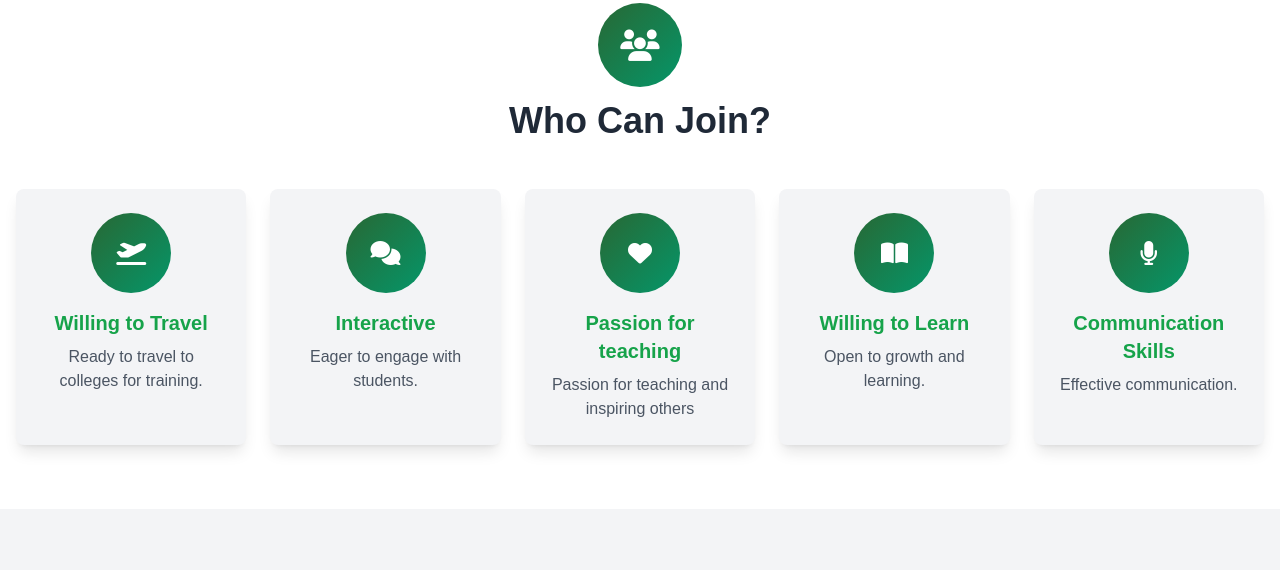
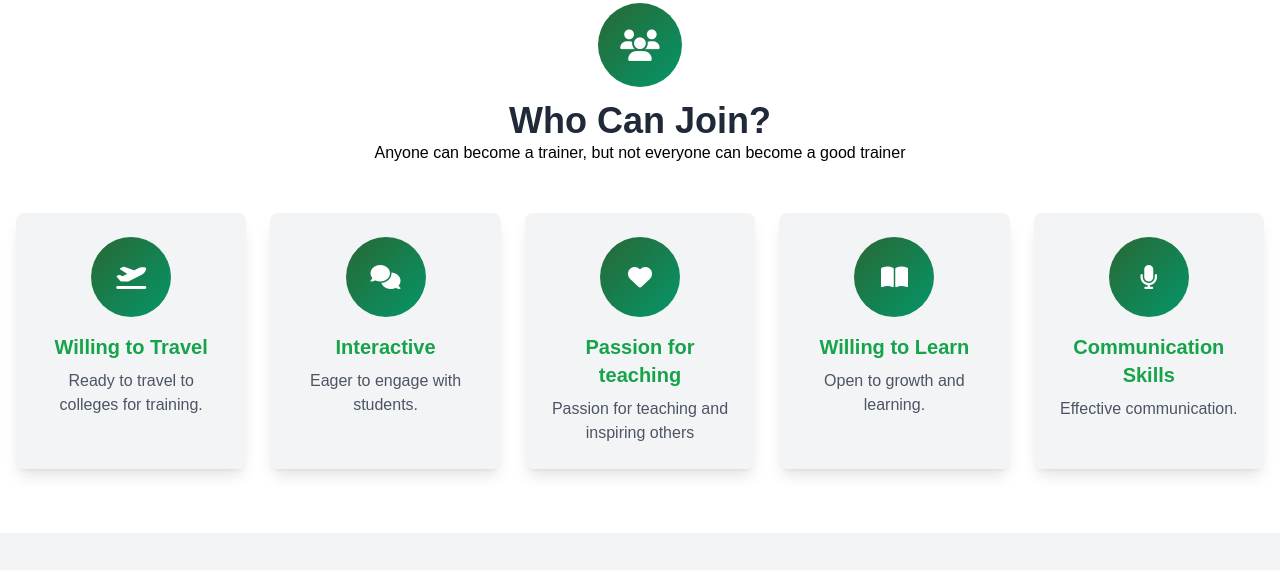
Before and after one commit to Plantgreen/TTT, a plain HTML site: page index.html in a window 1280 px wide. Shown: the part 1627-2197 px from the top of the page. Drawn offline with nearby package versions, Linux system fonts and the light colour scheme.

Commit message:
Update index.html

```diff
--- a/index.html
+++ b/index.html
@@ -125,7 +125,7 @@
                 <div class="icon-circle pulse mx-auto">
                     <i class="fa-solid fa-users text-3xl"></i>
                 </div>
-                <h2 class="text-4xl font-bold text-gray-800">Who Can Join?</h2>
+                <h2 class="text-4xl font-bold text-gray-800">Who Can Join? <br><h3>Anyone can become a trainer, but not everyone can become a good trainer</h3></h2>
             </div>
             <div class="grid grid-cols-1 sm:grid-cols-2 lg:grid-cols-5 gap-6">
                 <div class="fade-in bg-gray-100 p-6 rounded-lg shadow-lg text-center">
```
